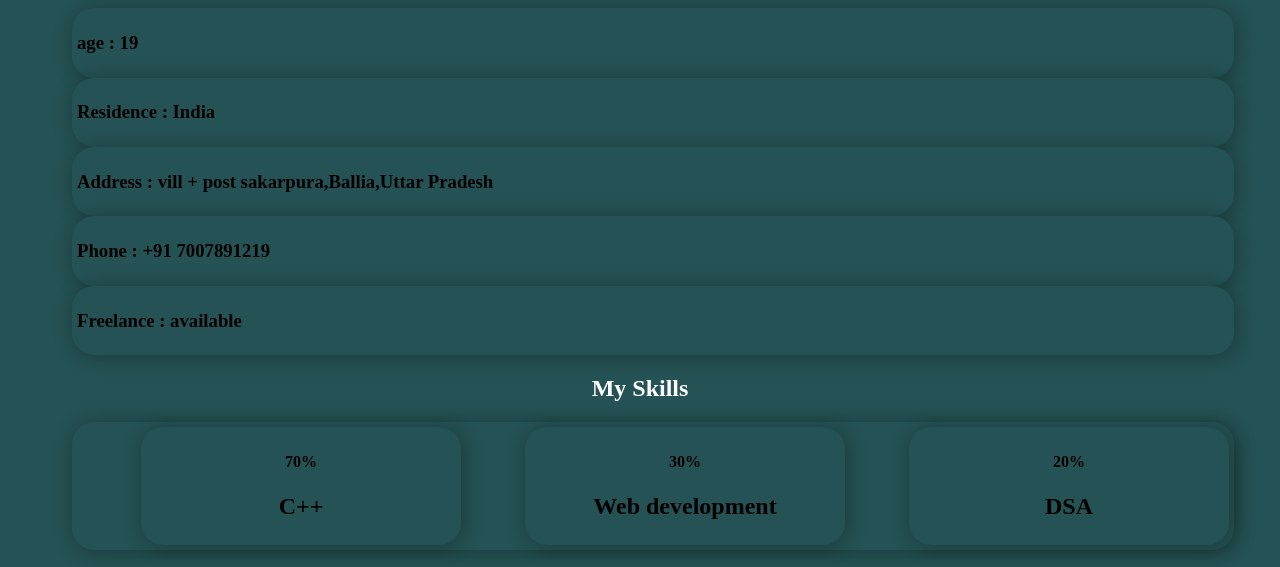
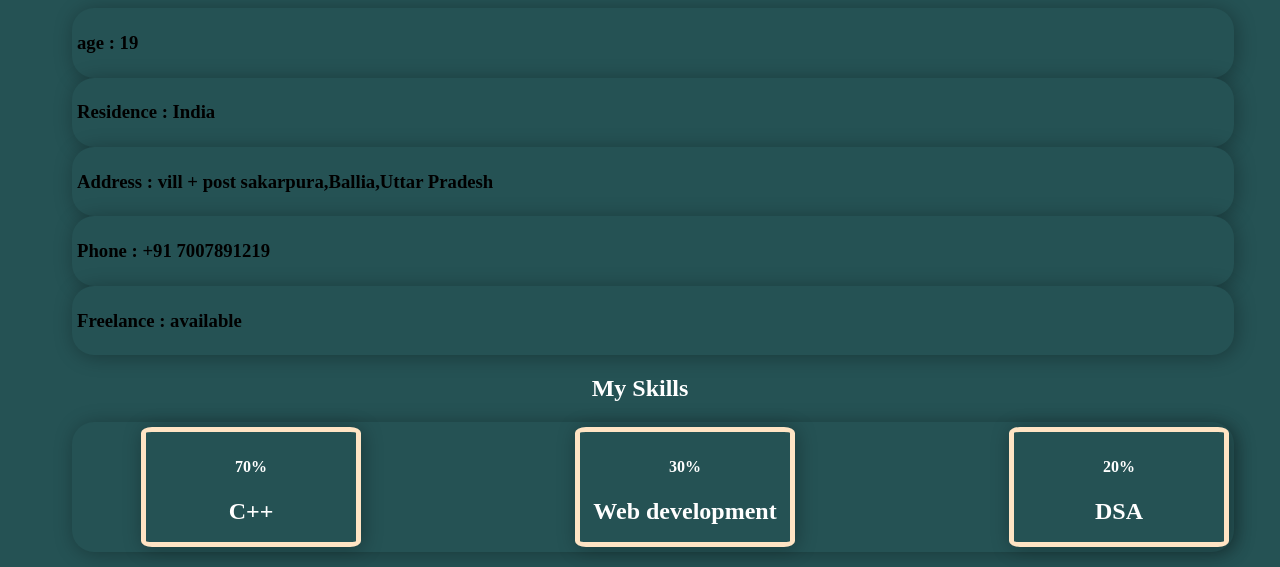
Before and after one commit to 13siddhu/portfolio.io, a plain HTML site: page index.html in a window 1280 px wide. Shown: the part 642-1209 px from the top of the page. Drawn offline with Linux system fonts and the light colour scheme; a script that the page names is missing.

Commit message:
Update style.css

```diff
--- a/style.css
+++ b/style.css
@@ -53,6 +53,42 @@ nav > a:hover{
 
 }
 
+.cpp{
+    background: rgb(37, 82, 84);
+    width: 200px;
+    height: 100px;
+    border: solid 5px bisque;
+    transition: border-width 0.6s linear;
+    border-radius: 5%;
+    color:white;
+}
+
+.cpp:hover {border-width: 8px;}
+
+.webd{
+    background: rgb(37, 82, 84);
+    width: 200px;
+    height: 100px;
+    border: solid 5px bisque;
+    transition: border-width 0.6s linear;
+    border-radius: 5%;
+    color:white;
+}
+
+.webd:hover {border-width: 8px;}
+
+.dsa{
+    background: rgb(37, 82, 84);
+    width: 200px;
+    height: 100px;
+    border: solid 5px bisque;
+    transition: border-width 0.6s linear;
+    border-radius: 5%;
+    color:white;
+}
+
+.dsa:hover {border-width: 8px;}
+
 
 .bio{
     color: white;
```
